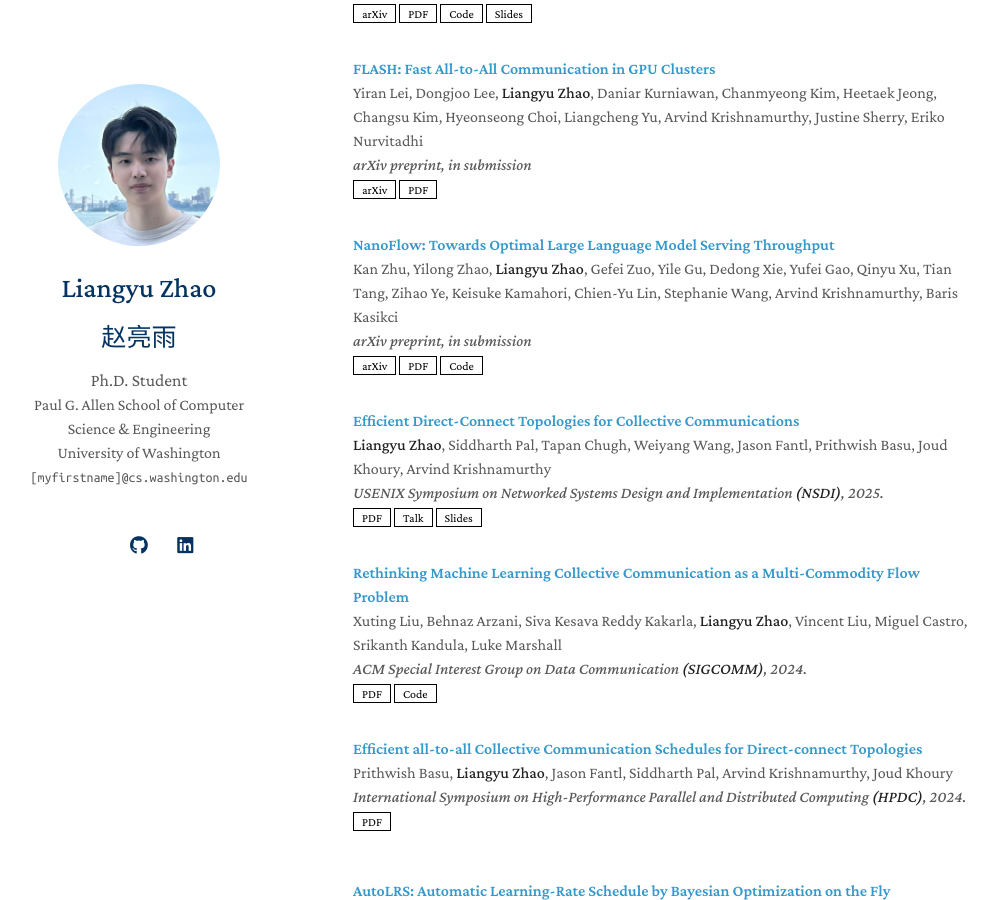
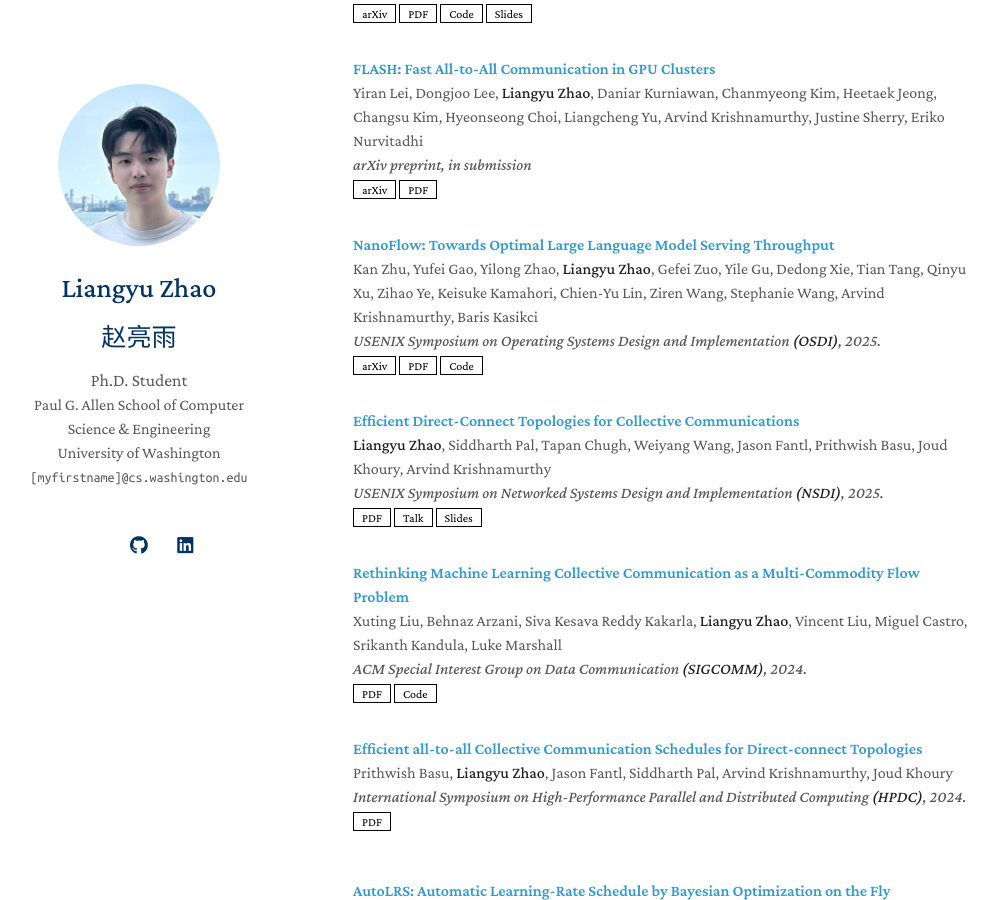
Before and after one commit to liangyuRain/liangyuRain.github.io, a Jekyll site: the page built from index.md, in a window 1280 px wide and 900 px high, scrolled down 702 px. Shown: the whole window, without its empty margins (137-1135 px from the left). Built offline with Jekyll 4.4.1, drawn with Linux system fonts in a browser that asks for light colours; a style sheet for code colours, icons or effects is not loaded; our own code applies the rules of GitHub Pages for plain Markdown files.

Commit message:
nanoflow osdi

```diff
--- a/_data/publications.yml
+++ b/_data/publications.yml
@@ -20,9 +20,9 @@ main:
     gtag_item: FLASH
 
   - title: "NanoFlow: Towards Optimal Large Language Model Serving Throughput"
-    title_link: https://arxiv.org/pdf/2408.12757
-    authors: Kan Zhu, Yilong Zhao, <strong>Liangyu Zhao</strong>, Gefei Zuo, Yile Gu, Dedong Xie, Yufei Gao, Qinyu Xu, Tian Tang, Zihao Ye, Keisuke Kamahori, Chien-Yu Lin, Stephanie Wang, Arvind Krishnamurthy, Baris Kasikci
-    conference: arXiv preprint, in submission
+    title_link: https://www.usenix.org/conference/osdi25/presentation/zhu-kan
+    authors: Kan Zhu, Yufei Gao, Yilong Zhao, <strong>Liangyu Zhao</strong>, Gefei Zuo, Yile Gu, Dedong Xie, Tian Tang, Qinyu Xu, Zihao Ye, Keisuke Kamahori, Chien-Yu Lin, Ziren Wang, Stephanie Wang, Arvind Krishnamurthy, Baris Kasikci
+    conference: USENIX Symposium on Operating Systems Design and Implementation <strong>(OSDI)</strong>, 2025.
     arxiv: https://arxiv.org/abs/2408.12757
     pdf: https://arxiv.org/pdf/2408.12757
     code: https://github.com/efeslab/Nanoflow
```
Also changed, not shown: 1 other file.
